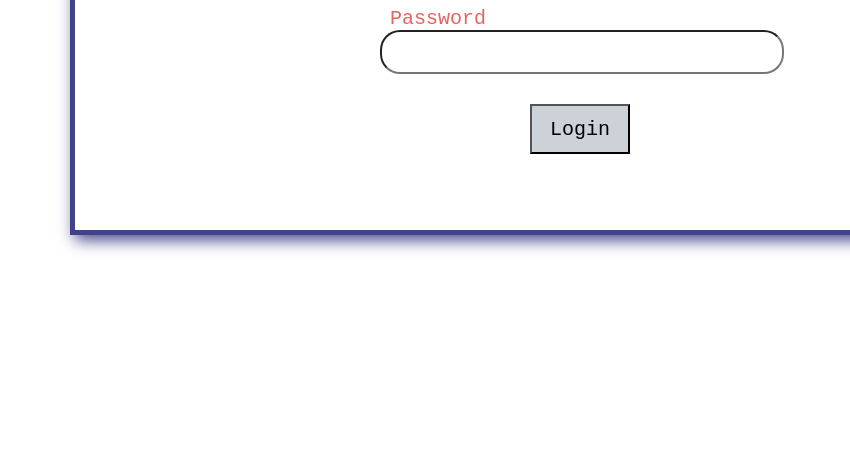
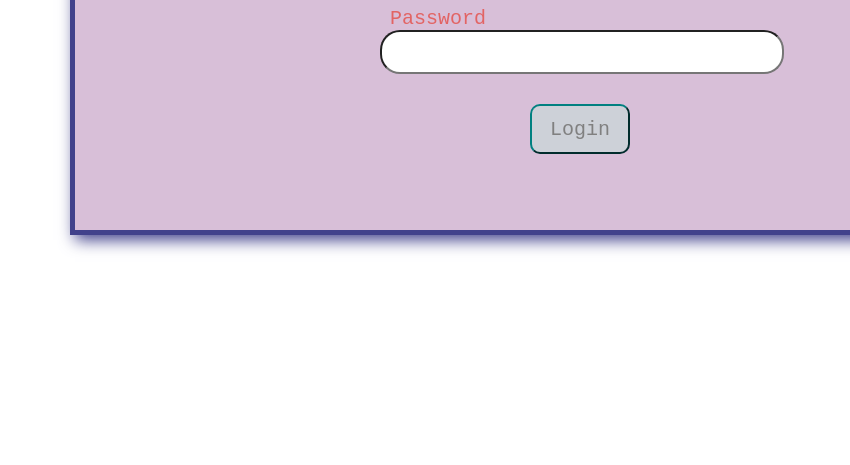
Before and after one commit to Riad-Zz/Exploring-Git, a plain HTML site: page index.html in a window 1280 px wide. Shown: the part 335-800 px from the top of the page, without its empty margins (430-1280 px from the left). Drawn offline with Linux system fonts and the light colour scheme.

Commit message:
background color added

```diff
--- a/Style/Module2_basic.css
+++ b/Style/Module2_basic.css
@@ -8,6 +8,7 @@
     padding:5px;
     box-shadow: 5px 5px 15px rgb(66, 66, 139);
     font-family: 'Courier New', Courier, monospace;
+    background-color:thistle;
     /* background-image: url('../Images/img\ \(1\).jpg');
     background-size:cover ;
     background-position: left; */
@@ -29,6 +30,9 @@
     margin-left: 450px;
     margin-top: 30px;
     margin-bottom: 30px;
+    border-radius: 10px;
+    border-color:teal;
+    color: grey;
     height: 50px;
     width: 100px;
     font-family: 'Courier New', Courier, monospace;
```
